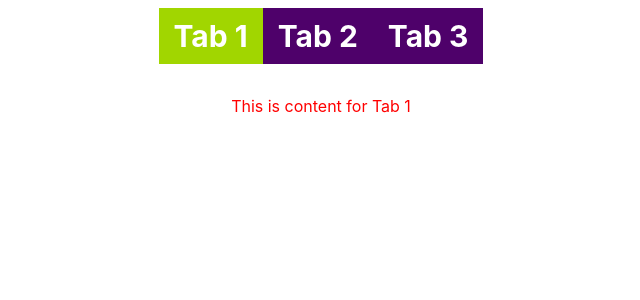
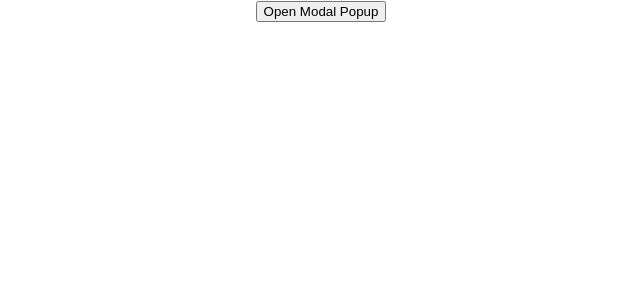
Before and after one commit to AnubhavKishore/React_Projects, a React (Create React App) app: page / in a window 1280 px wide. Shown: the top 300 px of the page, without its empty margins (319-959 px from the left). Built offline with nearby package versions, Linux system fonts and the light colour scheme.

Commit message:
initialize the twelfth react project

```diff
--- a/src/App.js
+++ b/src/App.js
@@ -1,5 +1,6 @@
  import './App.css';
 import Accordian from './components/accordian';
+import ModalTest from './components/custom-modal-popup/modal-test';
 import TabTest from './components/custom-tabs/tab-test';
 import ImageSlider from './components/image-slider';
 import LightDarkMode from './components/light-dark-mode';
@@ -36,7 +37,9 @@ function App() {
 
       {/* <ScrollIndicator url={"https://dummyjson.com/products?limit=100"}/> */}
 
-      <TabTest/>
+      {/* <TabTest/> */}
+
+      <ModalTest/>
 
     </div>
   );
```
Also changed, not shown: src/components/github-profile-finder/index.jsx (added), src/components/github-profile-finder/style.css (added), src/components/github-profile-finder/user.jsx (added).
